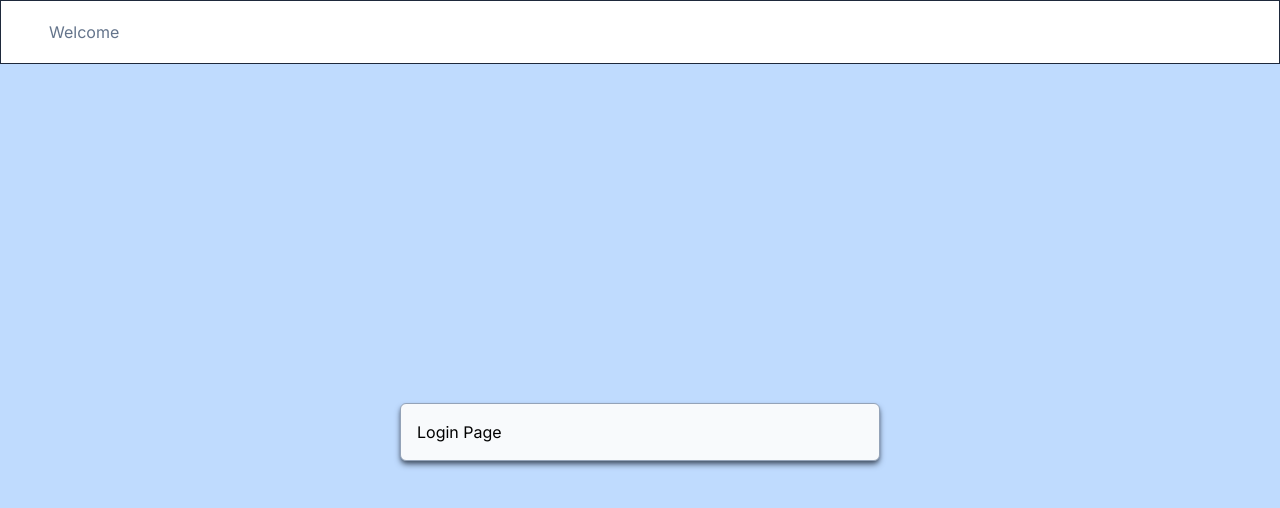
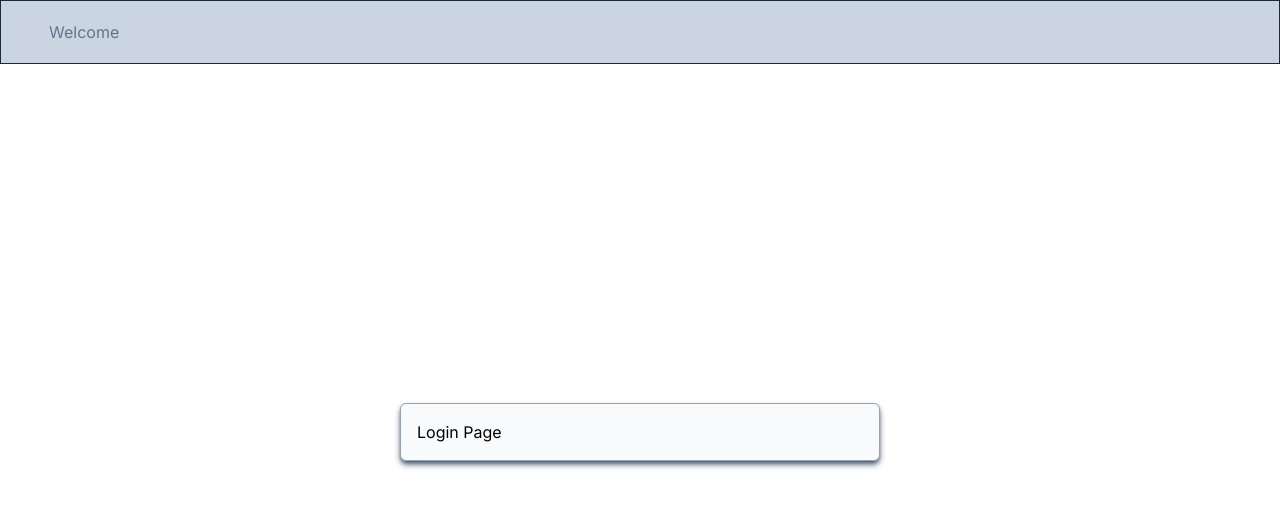
Before and after one commit to ChristopherRdeKoker/todoify, a Next.js app: page / in a window 1280 px wide. Shown: the top 508 px of the page. Built offline with nearby package versions, Linux system fonts and the light colour scheme.

Commit message:
added twMerge

```diff
--- a/src/app/layout.tsx
+++ b/src/app/layout.tsx
@@ -19,7 +19,7 @@ export default function RootLayout({
     <html lang="en">
       <body className={inter.className}>
         <Navbar />
-        <div className="flex items-center flex-col h-[calc(100vh_-_4rem)] justify-center bg-blue-200 ">{children}</div>
+        <div className="flex items-center flex-col h-[calc(100vh_-_4rem)] justify-center  ">{children}</div>
       </body>
     </html>
   );
--- a/src/components/Navbar.tsx
+++ b/src/components/Navbar.tsx
@@ -1,6 +1,6 @@
 export function Navbar() {
   return (
-    <div className="h-[4rem] bg-white border-[0.1rem] border-slate-400 text-slate-500 hover:border-slate-800 select-none px-[3rem] cursor-pointer bo flex flex-row justify-between items-center p-4">
+    <div className="h-[4rem] bg-slate-300 border-[0.1rem] border-slate-400 text-slate-500 hover:border-slate-800 select-none px-[3rem] cursor-pointer bo flex flex-row justify-between items-center p-4">
       <div>Welcome</div>
     </div>
   );
--- a/src/components/Paperback.tsx
+++ b/src/components/Paperback.tsx
@@ -1,7 +1,21 @@
-export function Paperback({ children }: { children: React.ReactNode }) {
+import { HTMLAttributes } from "react";
+import { twMerge } from "tailwind-merge";
+
+export function Paperback({
+  children,
+  className = "",
+}: {
+  children: React.ReactNode;
+  className?: HTMLAttributes<HTMLDivElement>["className"];
+}) {
   if (!children) return <h1>problem with layout...</h1>;
   return (
-    <div className="h-full shadow-md shadow-slate-600 w-full flex flex-col gap-4 border-[0.1rem] border-slate-400 bg-slate-50 text-bold p-4 rounded-md">
+    <div
+      className={twMerge(
+        "h-full shadow-md shadow-slate-600 w-full flex flex-col gap-4 border-[0.1rem] border-slate-400 bg-slate-50 text-bold p-4 rounded-md",
+        className
+      )}
+    >
       {children}
     </div>
   );
```
Also changed, not shown: package.json (+8 -4 lines), 1 other file (tests, documents, lock files or other folders).
